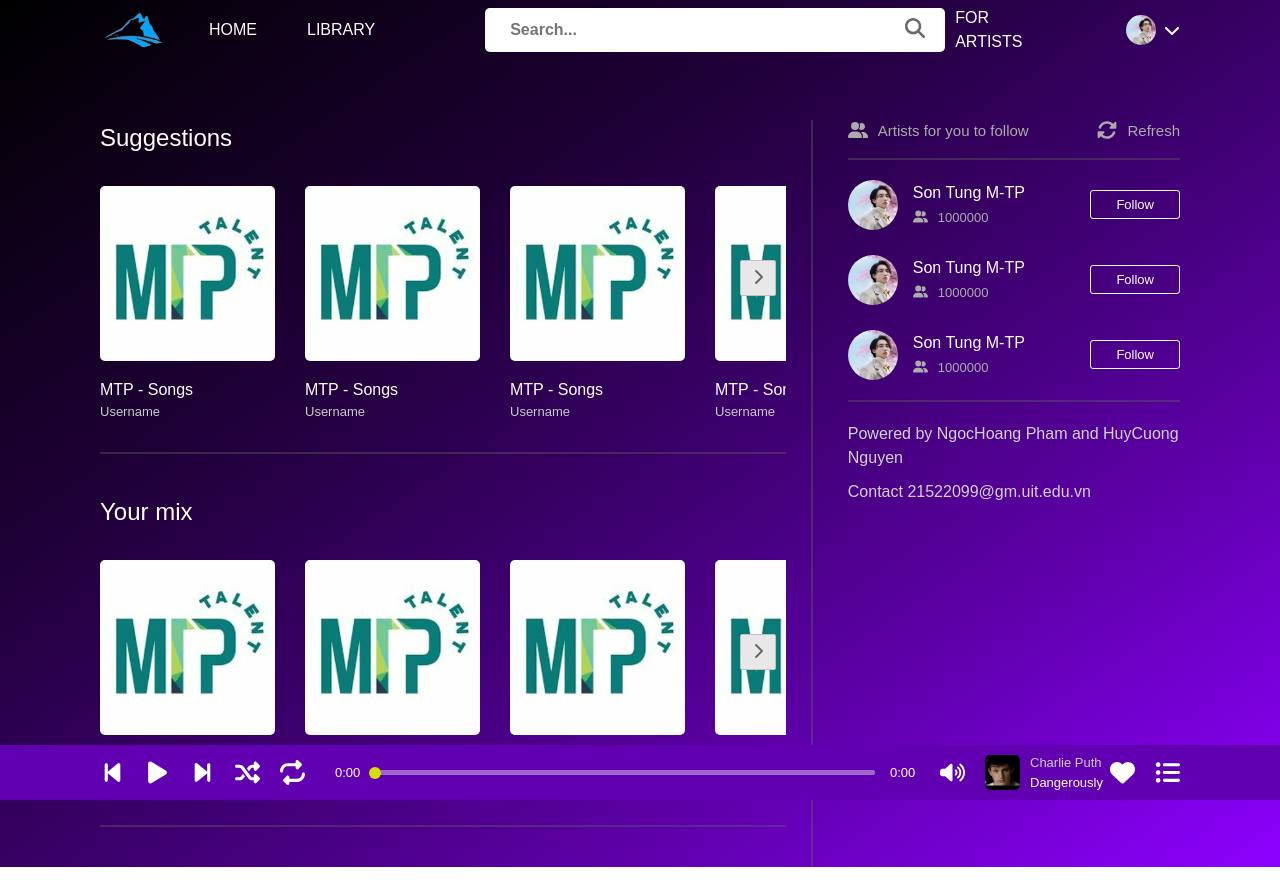
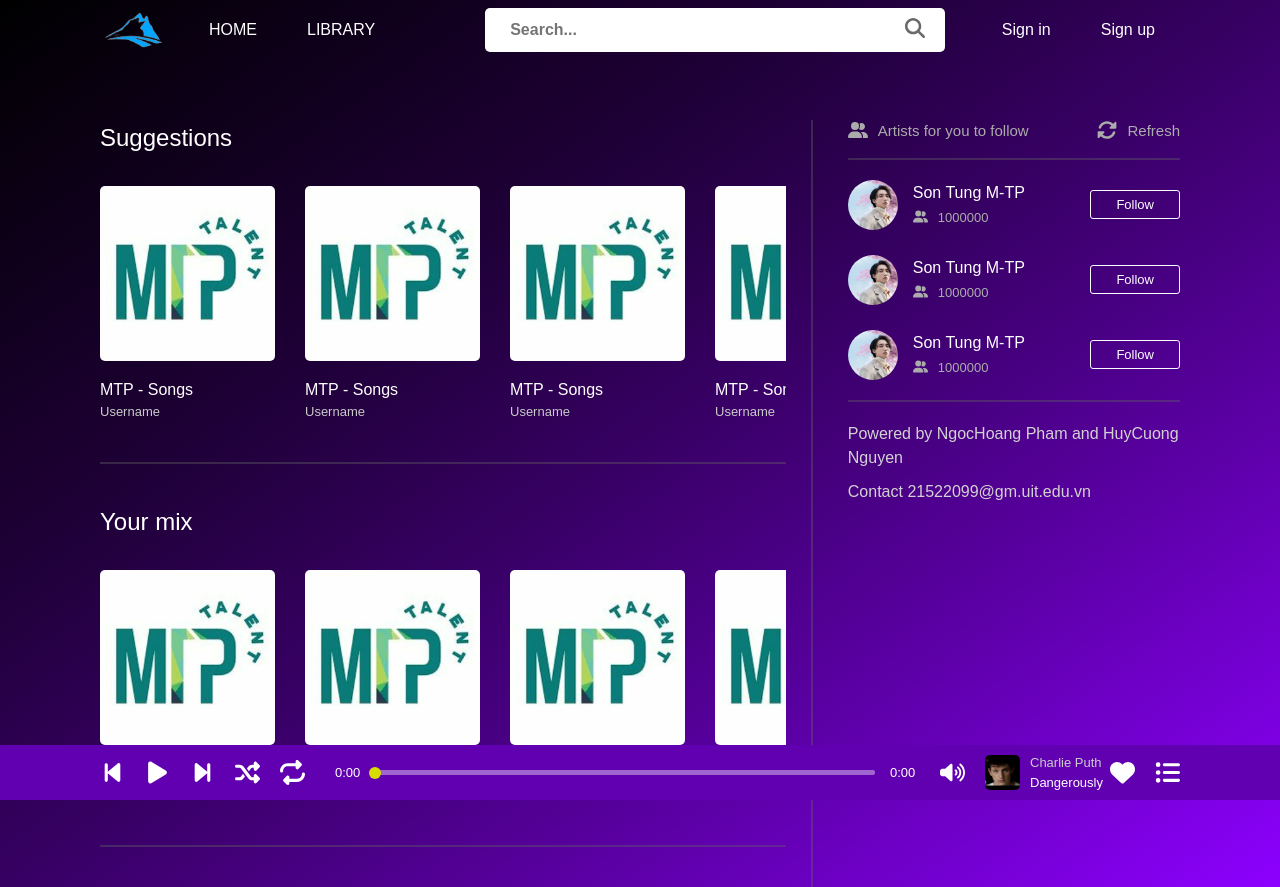
Before and after one commit to Project-1-Music-Player/RhythmRealm_FE, a React (Create React App) app: page / in a window 1280 px wide. Built offline with nearby package versions, Linux system fonts and the light colour scheme; a web font is replaced by a local one.

Commit message:
fix playlist ui bug

```diff
--- a/src/components/GlobalStyles/GlobalStyles.scss
+++ b/src/components/GlobalStyles/GlobalStyles.scss
@@ -20,6 +20,21 @@
     text-rendering: optimizeSpeed;
 }
 
+::-webkit-scrollbar {
+    height: 8px;
+    width: 10px;
+}
+
+::-webkit-scrollbar-track {
+    background-color: transparent;
+    border-radius: 5px;
+}
+
+::-webkit-scrollbar-thumb {
+    background-color: #6100B0;
+    border-radius: 3px;
+}
+
 @font-face {
     font-family: RosDeeper;
     src: url('/assets/fonts/static/Inter-Regular.ttf');
--- a/src/components/ModularPLaylist/ModularPlaylist.module.scss
+++ b/src/components/ModularPLaylist/ModularPlaylist.module.scss
@@ -1,3 +1,4 @@
+
 .wrapper {
     margin-right: 25px;
     padding-bottom: 30px;
@@ -16,11 +17,8 @@
 .slider {
     display: flex;
     column-gap: 30px;
+    padding-bottom: 10px;
     overflow-x: auto;
-
-    &::-webkit-scrollbar {
-        display: none;
-    }
 }
 
 .slider_btn {
--- a/src/components/ModularPLaylist/ModularPlaylist.tsx
+++ b/src/components/ModularPLaylist/ModularPlaylist.tsx
@@ -4,7 +4,7 @@
 import { FontAwesomeIcon } from '@fortawesome/react-fontawesome'
 
 import styles from "./ModularPlaylist.module.scss"
-import PlaylistItem from "../Playlist/PlaylistItem"
+import PlaylistItem from "../Playlist/Playlist"
 import { PlaylistModel } from "../../models/PlaylistModel"
 const cx = classNames.bind(styles)
 
@@ -27,9 +27,9 @@
                 }
             </div>
 
-            <div className={cx('slider_btn')}>
+            {/* <div className={cx('slider_btn')}>
                 <FontAwesomeIcon icon={faChevronRight} className={cx('righticon')}/>
-            </div>
+            </div> */}
         </div>
     )
 }
--- a/src/components/Playlist/Playlist.module.scss
+++ b/src/components/Playlist/Playlist.module.scss
@@ -1,5 +1,6 @@
 .wrapper {
     position: relative;
+    cursor: pointer;
 }
 
 .image {
--- a/src/components/Playlist/PlaylistItem.tsx
+++ b/src/components/Playlist/Playlist.tsx
@@ -1,5 +1,5 @@
 import classNames from "classnames/bind"
-import { useState } from "react"
+import React, { useState } from "react"
 
 import styles from "./Playlist.module.scss"
 import { PlaylistModel } from "../../models/PlaylistModel"
@@ -13,7 +13,6 @@
 
 function PlaylistItem({ data } : PlaylistProps) {
     const [isHovered, setIsHovered] = useState(false)
-
 
     return (
         <div className={cx('wrapper')}>
@@ -31,7 +30,6 @@
             </div>
             <p className={cx('title')}>{data.title}</p>
             <span className={cx('author')}>{data.owner}</span>
-
         </div>
     )
 }
--- a/src/layout/components/Header/Header.tsx
+++ b/src/layout/components/Header/Header.tsx
@@ -25,7 +25,7 @@
 
 function Header() {
     const navigate = useNavigate()
-    const [isAuthenticated, setIsAuthenticated] = useState(true)
+    const [isAuthenticated, setIsAuthenticated] = useState(false)
     const [isMenuHovered, setIsMenuHovered] = useState(false)
 
     return (
--- a/src/pages/Authen/Login.tsx
+++ b/src/pages/Authen/Login.tsx
@@ -64,7 +64,7 @@
                     </Form.Group>
                 </Form>
 
-                <Button type="submit" className={cx('btn')} form="loginForm">Sign in</Button>
+                <Button type="submit" className={cx('btn')} form="loginForm">Sign In</Button>
             </div>
         </div>
     )
```
Also changed, not shown: src/pages/PlaylistDetails/PlaylistDetails.tsx (added, +14 -0 lines), tsconfig.json (+0 -8 lines), src/pages/PlaylistDetails/PlaylistDetails.module.scss (added).
